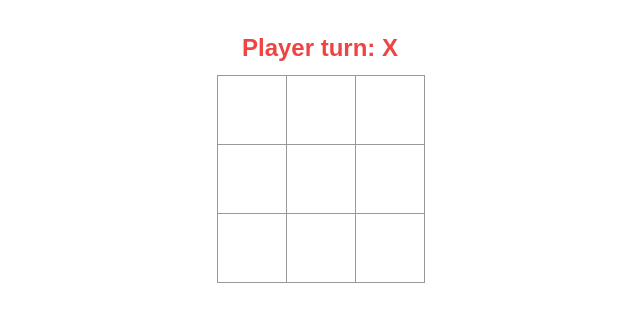
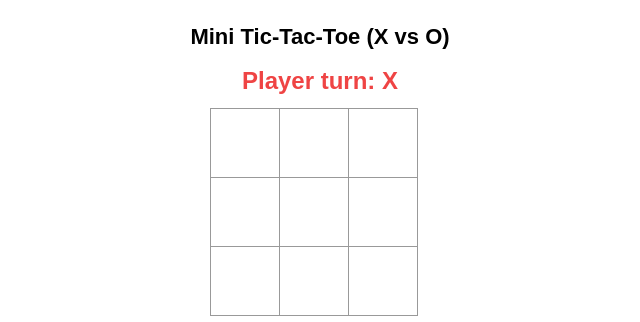
Before and after one commit to doodleEmon/Tic-Tac-Toe, a React (Vite) app: page / in a window 1280 px wide. Shown: the top 322 px of the page, without its empty margins (320-960 px from the left). Built offline with nearby package versions, Linux system fonts and the light colour scheme.

Commit message:
some modification added

```diff
--- a/src/App.css
+++ b/src/App.css
@@ -82,6 +82,7 @@
   .status {
     margin-bottom: 10px;
   }
+
   .game {
     display: flex;
     flex-direction: row;
--- a/src/components/Board.jsx
+++ b/src/components/Board.jsx
@@ -32,9 +32,11 @@ const Board = () => {
 
   return (
     <div className="w-full mx-auto">
+      <h1 className="text-center font-semibold">Mini Tic-Tac-Toe (X vs O)</h1>
       <h3 className="text-red-500 text-2xl font-semibold my-3 text-center">
         {status}
       </h3>
+      <div className="w-full ml-5">
         <div className="board-row">
           <Square value={squares[0]} onSquareClick={() => handleClick(0)} />
           <Square value={squares[1]} onSquareClick={() => handleClick(1)} />
@@ -51,6 +53,7 @@ const Board = () => {
           <Square value={squares[8]} onSquareClick={() => handleClick(8)} />
         </div>
       </div>
+    </div>
   );
 };
 
```
Lines whose indentation alone changed are shown as unchanged.
